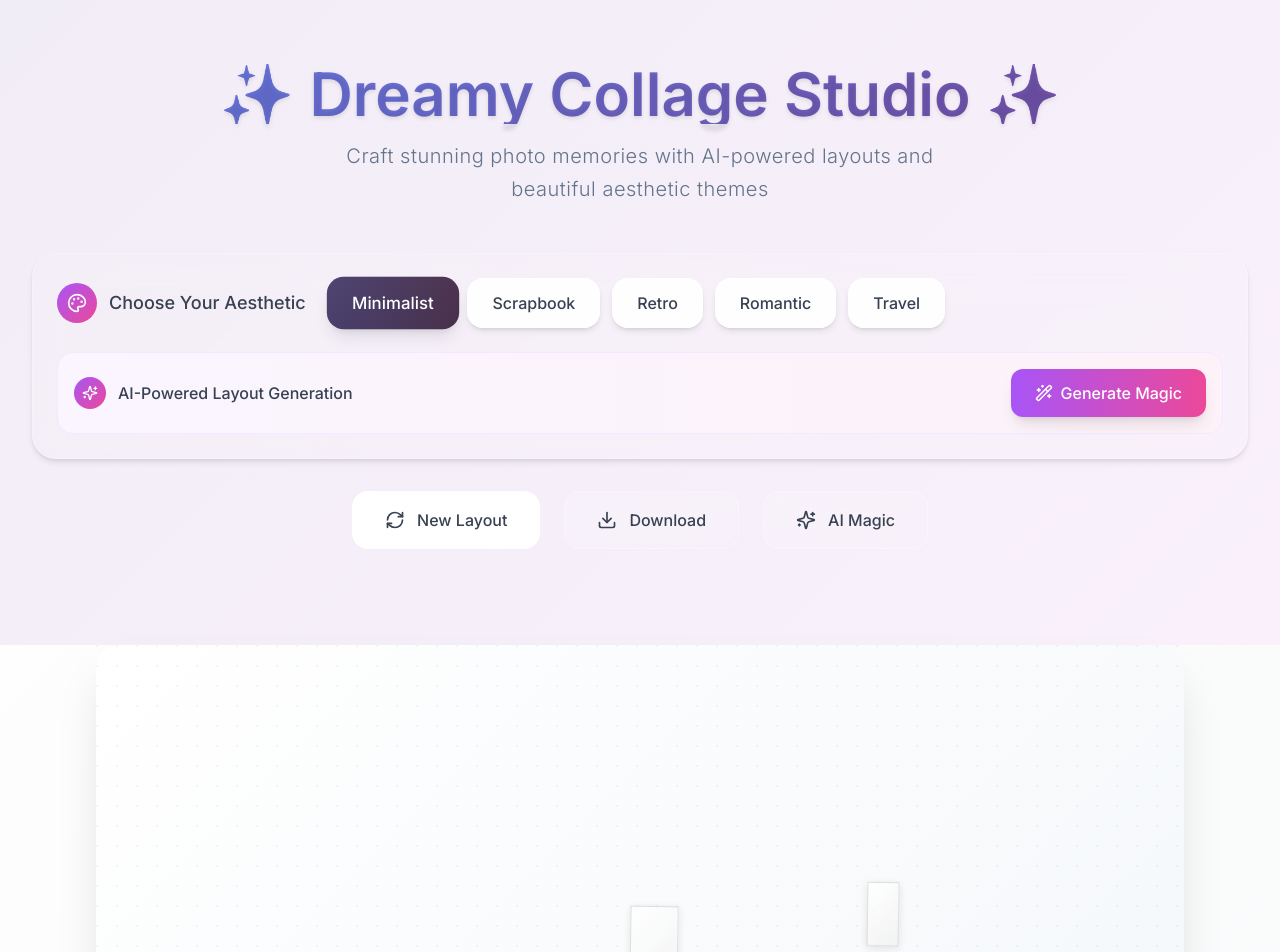
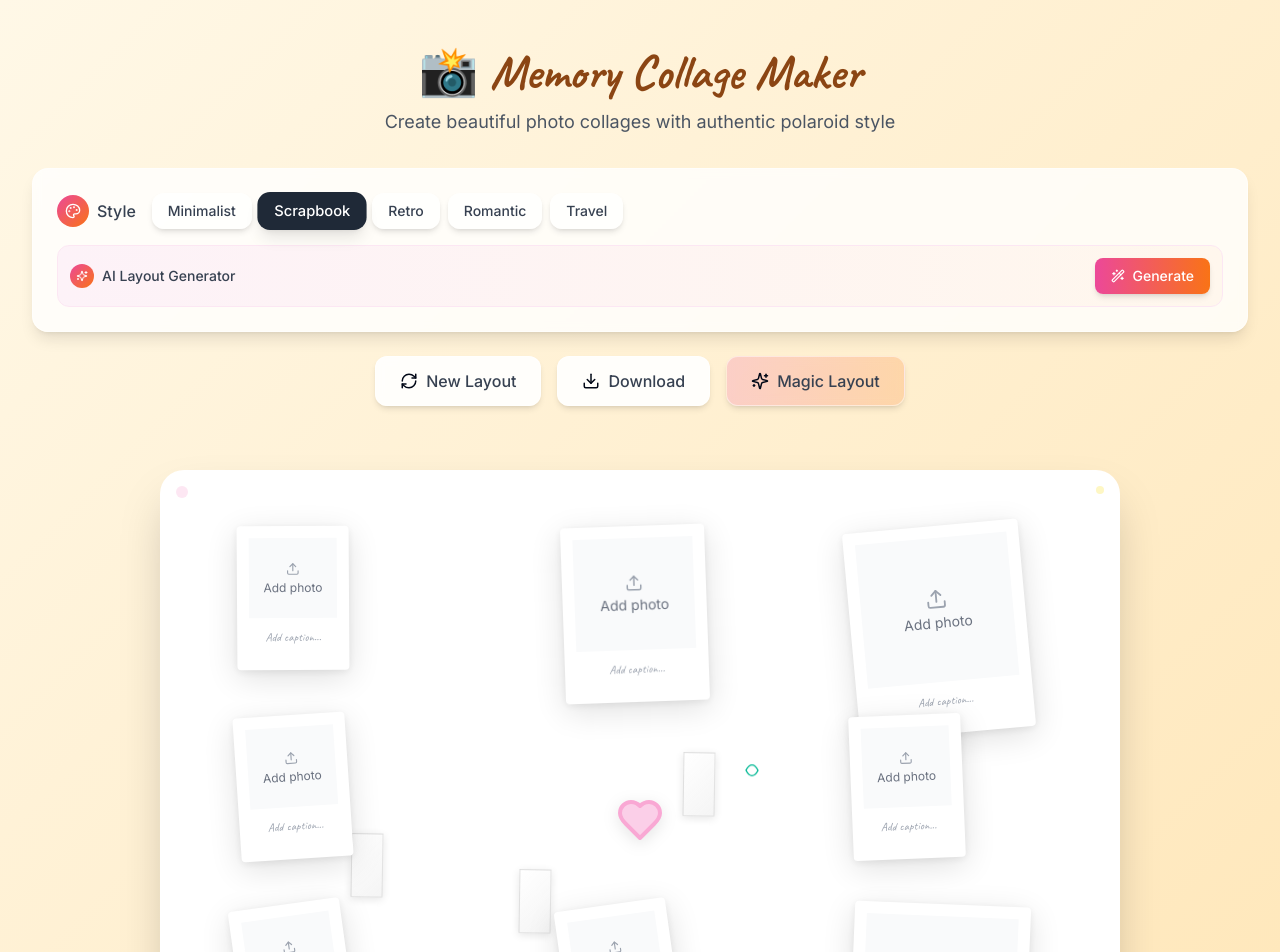
Before and after one commit to Aloktonova/dreamy-photo-frames, a React (Vite) app: page / in a window 1280 px wide. Shown: the top 952 px of the page. Built offline with nearby package versions, Linux system fonts and the light colour scheme.

Commit message:
Refactor: Implement collage style
Implement a collage style based on the provided image examples.

```diff
--- a/src/components/AILayoutGenerator.tsx
+++ b/src/components/AILayoutGenerator.tsx
@@ -1,7 +1,30 @@
-
 import { LayoutConfig } from '@/types/styles';
 
 class AILayoutGenerator {
+  private getCollagePosition(index: number, total: number): { top: string; left: string } {
+    // Create a 3x3 grid-like layout similar to reference images
+    const positions = [
+      { top: '8%', left: '8%' },    // top-left
+      { top: '8%', left: '42%' },   // top-center
+      { top: '8%', left: '72%' },   // top-right
+      { top: '35%', left: '8%' },   // mid-left
+      { top: '35%', left: '72%' },  // mid-right (skip center for heart)
+      { top: '62%', left: '8%' },   // bottom-left
+      { top: '62%', left: '42%' },  // bottom-center
+      { top: '62%', left: '72%' },  // bottom-right
+      { top: '20%', left: '25%' },  // additional scattered positions
+    ];
+
+    if (index < positions.length) {
+      return positions[index];
+    }
+
+    // Fallback to random positions
+    const top = Math.random() * 70 + 10;
+    const left = Math.random() * 70 + 10;
+    return { top: `${top}%`, left: `${left}%` };
+  }
+
   private getRandomPosition(): { top: string; left: string } {
     const top = Math.random() * 70 + 5; // 5% to 75%
     const left = Math.random() * 80 + 5; // 5% to 85%
@@ -12,12 +35,12 @@ class AILayoutGenerator {
   }
 
   private getRandomRotation(): number {
-    return Math.random() * 10 - 5; // -5 to 5 degrees
+    return Math.random() * 16 - 8; // -8 to 8 degrees for more natural look
   }
 
-  private getRandomSize(): 'small' | 'medium' | 'large' {
+  private getCollageSize(): 'small' | 'medium' | 'large' {
     const sizes: Array<'small' | 'medium' | 'large'> = ['small', 'medium', 'large'];
-    const weights = [0.3, 0.5, 0.2]; // More medium sizes
+    const weights = [0.4, 0.4, 0.2]; // More varied sizes
     const random = Math.random();
     let sum = 0;
 
@@ -33,23 +56,14 @@ class AILayoutGenerator {
     return types[Math.floor(Math.random() * types.length)];
   }
 
-  generateLayout(frameCount: number = 6, decorativeCount: number = 8): LayoutConfig {
+  generateCollageLayout(frameCount: number = 8): LayoutConfig {
     const frames = [];
     const decorativeElements = [];
 
-    // Generate frames with some spacing logic
-    const usedAreas: Array<{ top: number; left: number; size: string }> = [];
-
+    // Generate frames in a more organized collage style
     for (let i = 0; i < frameCount; i++) {
-      let position;
-      let attempts = 0;
-
-      do {
-        position = this.getRandomPosition();
-        attempts++;
-      } while (attempts < 10 && this.hasOverlap(position, usedAreas));
-
-      const size = this.getRandomSize();
+      const position = this.getCollagePosition(i, frameCount);
+      const size = this.getCollageSize();
 
       frames.push({
         id: `frame${i + 1}`,
@@ -57,25 +71,24 @@ class AILayoutGenerator {
         position,
         size
       });
-
-      usedAreas.push({
-        top: parseFloat(position.top),
-        left: parseFloat(position.left),
-        size
-      });
     }
 
-    // Generate decorative elements
-    for (let i = 0; i < decorativeCount; i++) {
+    // Generate fewer, more strategic decorative elements
+    for (let i = 0; i < 6; i++) {
       decorativeElements.push({
         type: this.getRandomDecorativeType(),
         position: this.getRandomPosition(),
-        rotation: Math.random() * 90 - 45, // -45 to 45 degrees
-        size: this.getRandomSize()
+        rotation: Math.random() * 60 - 30, // -30 to 30 degrees
+        size: 'small' as const
       });
     }
 
     return { frames, decorativeElements };
+  }
+
+  // Keep the original method for backward compatibility
+  generateLayout(frameCount: number = 6, decorativeCount: number = 8): LayoutConfig {
+    return this.generateCollageLayout(frameCount);
   }
 
   private hasOverlap(
@@ -89,7 +102,7 @@ class AILayoutGenerator {
       const distance = Math.sqrt(
         Math.pow(newTop - area.top, 2) + Math.pow(newLeft - area.left, 2)
       );
-      return distance < 15; // Minimum distance between frames
+      return distance < 12; // Reduced minimum distance for tighter collage feel
     });
   }
 }
--- a/src/components/PhotoCollage.tsx
+++ b/src/components/PhotoCollage.tsx
@@ -3,15 +3,15 @@ import React, { useState } from 'react';
 import PhotoFrame from './PhotoFrame';
 import DecorativeElement from './DecorativeElement';
 import StyleManager from './StyleManager';
-import { Download, RefreshCw, Sparkles } from 'lucide-react';
+import { Download, RefreshCw, Sparkles, Heart } from 'lucide-react';
 import { themes } from '@/data/themes';
 import { Theme } from '@/types/styles';
 import { aiLayoutGenerator } from './AILayoutGenerator';
 
 const PhotoCollage = () => {
   const [photos, setPhotos] = useState<{[key: string]: { file?: File, caption: string }}>({});
-  const [currentTheme, setCurrentTheme] = useState<Theme>(themes[0]);
-  const [layout, setLayout] = useState(() => aiLayoutGenerator.generateLayout());
+  const [currentTheme, setCurrentTheme] = useState<Theme>(themes[1]); // Start with scrapbook theme
+  const [layout, setLayout] = useState(() => aiLayoutGenerator.generateCollageLayout());
 
   const handleImageUpload = (frameId: string, file: File) => {
     setPhotos(prev => ({
@@ -28,7 +28,7 @@ const PhotoCollage = () => {
   };
 
   const generateNewLayout = () => {
-    const newLayout = aiLayoutGenerator.generateLayout();
+    const newLayout = aiLayoutGenerator.generateCollageLayout();
     setLayout(newLayout);
     setPhotos({});
   };
@@ -42,21 +42,20 @@ const PhotoCollage = () => {
       className="min-h-screen"
       style={{ background: currentTheme.colors.background }}
     >
-      {/* Modern Hero Header */}
+      {/* Header */}
       <div className="relative overflow-hidden">
-        <div className="absolute inset-0 hero-gradient opacity-10"></div>
-        <div className="relative max-w-7xl mx-auto px-8 pt-16 pb-12">
-          <div className="text-center mb-12">
-            <h1 className={`text-6xl ${currentTheme.fonts.heading} modern-title font-bold mb-4`}>
-              ✨ Dreamy Collage Studio ✨
+        <div className="relative max-w-7xl mx-auto px-8 pt-12 pb-8">
+          <div className="text-center mb-8">
+            <h1 className={`text-5xl ${currentTheme.fonts.heading} font-bold mb-3`} style={{ color: currentTheme.colors.primary }}>
+              📸 Memory Collage Maker
             </h1>
-            <p className="text-xl elegant-subtitle max-w-2xl mx-auto leading-relaxed">
-              Craft stunning photo memories with AI-powered layouts and beautiful aesthetic themes
+            <p className="text-lg text-gray-600 max-w-xl mx-auto">
+              Create beautiful photo collages with authentic polaroid style
             </p>
           </div>
 
-          {/* Enhanced Style Manager */}
-          <div className="glass-morphism rounded-3xl p-6 mb-8 modern-shadow">
+          {/* Style Manager */}
+          <div className="bg-white/80 backdrop-blur-sm rounded-2xl p-6 mb-6 shadow-lg border border-white/50">
             <StyleManager
               currentTheme={currentTheme}
               onThemeChange={handleThemeChange}
@@ -64,44 +63,47 @@ const PhotoCollage = () => {
             />
           </div>
 
-          {/* Modern Action Buttons */}
-          <div className="flex justify-center gap-6 mb-12">
+          {/* Action Buttons */}
+          <div className="flex justify-center gap-4 mb-8">
             <button
               onClick={generateNewLayout}
-              className="modern-button flex items-center gap-3 px-8 py-4 rounded-2xl text-gray-700 hover:scale-105 transition-all duration-300"
-              style={{ backgroundColor: currentTheme.colors.cardBackground }}
+              className="flex items-center gap-2 px-6 py-3 bg-white/90 backdrop-blur-sm rounded-xl shadow-md hover:shadow-lg transition-all duration-300 hover:scale-105 border border-white/50"
             >
-              <RefreshCw size={20} />
-              <span className="font-medium">New Layout</span>
+              <RefreshCw size={18} />
+              <span className="font-medium text-gray-700">New Layout</span>
             </button>
 
-            <button className="modern-button flex items-center gap-3 px-8 py-4 rounded-2xl text-gray-700 hover:scale-105 transition-all duration-300">
-              <Download size={20} />
-              <span className="font-medium">Download</span>
+            <button className="flex items-center gap-2 px-6 py-3 bg-white/90 backdrop-blur-sm rounded-xl shadow-md hover:shadow-lg transition-all duration-300 hover:scale-105 border border-white/50">
+              <Download size={18} />
+              <span className="font-medium text-gray-700">Download</span>
             </button>
 
-            <button className="modern-button flex items-center gap-3 px-8 py-4 rounded-2xl text-gray-700 hover:scale-105 transition-all duration-300 bg-gradient-to-r from-purple-500/20 to-pink-500/20">
-              <Sparkles size={20} />
-              <span className="font-medium">AI Magic</span>
+            <button className="flex items-center gap-2 px-6 py-3 bg-gradient-to-r from-pink-500/20 to-orange-500/20 backdrop-blur-sm rounded-xl shadow-md hover:shadow-lg transition-all duration-300 hover:scale-105 border border-white/50">
+              <Sparkles size={18} />
+              <span className="font-medium text-gray-700">Magic Layout</span>
             </button>
           </div>
         </div>
       </div>
 
-      {/* Enhanced Collage Area */}
-      <div className="max-w-6xl mx-auto px-8 pb-16">
+      {/* Main Collage Area */}
+      <div className="max-w-5xl mx-auto px-8 pb-16">
         <div
-          className="relative rounded-3xl luxury-shadow p-16 modern-gradient backdrop-blur-sm"
+          className="relative rounded-3xl p-12 shadow-2xl"
           style={{
-            height: '800px',
-            backgroundColor: currentTheme.colors.cardBackground
+            height: '700px',
+            background: currentTheme.colors.cardBackground,
+            boxShadow: '0 25px 50px -12px rgba(0, 0, 0, 0.25)'
           }}
         >
-          {/* Subtle pattern overlay */}
-          <div className="absolute inset-0 opacity-5" style={{
-            backgroundImage: `radial-gradient(circle at 1px 1px, ${currentTheme.colors.primary} 1px, transparent 0)`,
-            backgroundSize: '20px 20px'
-          }}></div>
+          {/* Central decorative heart (like in reference images) */}
+          <div className="absolute top-1/2 left-1/2 transform -translate-x-1/2 -translate-y-1/2 z-10">
+            <Heart
+              size={48}
+              className="text-pink-300 fill-pink-200"
+              style={{ filter: 'drop-shadow(0 4px 8px rgba(0,0,0,0.1))' }}
+            />
+          </div>
 
           {/* Decorative elements */}
           {layout.decorativeElements.map((element, index) => (
@@ -130,21 +132,19 @@ const PhotoCollage = () => {
             />
           ))}
 
-          {/* Enhanced watermark */}
-          <div className={`absolute bottom-6 right-8 ${currentTheme.fonts.caption} text-gray-400 text-sm font-light tracking-wide`}>
-            Crafted with ♡ in Collage Studio
-          </div>
+          {/* Subtle corner decorations */}
+          <div className="absolute top-4 left-4 w-3 h-3 bg-pink-200 rounded-full opacity-50"></div>
+          <div className="absolute top-4 right-4 w-2 h-2 bg-yellow-200 rounded-full opacity-50"></div>
+          <div className="absolute bottom-4 left-4 w-2 h-2 bg-blue-200 rounded-full opacity-50"></div>
+          <div className="absolute bottom-4 right-4 w-3 h-3 bg-green-200 rounded-full opacity-50"></div>
         </div>
       </div>
 
-      {/* Modern Tips Section */}
-      <div className="max-w-5xl mx-auto px-8 pb-16">
-        <div className="glass-morphism rounded-3xl p-8 text-center modern-shadow">
-          <h3 className={`${currentTheme.fonts.heading} text-2xl font-semibold mb-4`} style={{ color: currentTheme.colors.primary }}>
-            💡 Pro Tips
-          </h3>
-          <p className={`${currentTheme.fonts.caption} text-gray-600 text-lg leading-relaxed`}>
-            Choose your perfect aesthetic theme • Click "AI Magic" for instant layouts • Upload photos and add captions • Download your masterpiece
+      {/* Tips */}
+      <div className="max-w-4xl mx-auto px-8 pb-16">
+        <div className="bg-white/60 backdrop-blur-sm rounded-2xl p-6 text-center shadow-lg border border-white/50">
+          <p className={`${currentTheme.fonts.caption} text-gray-700 text-lg`}>
+            💡 Click on frames to add photos • Add captions by clicking below images • Try different themes for various moods
           </p>
         </div>
       </div>
--- a/src/components/PhotoFrame.tsx
+++ b/src/components/PhotoFrame.tsx
@@ -33,15 +33,15 @@ const PhotoFrame = ({
   const [imageLoaded, setImageLoaded] = useState(false);
 
   const sizeClasses = {
-    small: 'w-32 h-40',
-    medium: 'w-40 h-48',
-    large: 'w-48 h-56'
+    small: 'w-28 h-36',
+    medium: 'w-36 h-44',
+    large: 'w-44 h-52'
   };
 
   const photoAreaSizes = {
-    small: 'h-24',
-    medium: 'h-32',
-    large: 'h-40'
+    small: 'h-20',
+    medium: 'h-28',
+    large: 'h-36'
   };
 
   const handleFileChange = (event: React.ChangeEvent<HTMLInputElement>) => {
@@ -78,44 +78,51 @@ const PhotoFrame = ({
 
   return (
     <div
-      className={`absolute ${sizeClasses[size]} polaroid-frame group cursor-pointer z-10 transition-all duration-300`}
+      className={`absolute ${sizeClasses[size]} group cursor-pointer z-10 transition-all duration-500 hover:z-20`}
       style={{
-        '--rotation': `${rotation}deg`,
         top: position.top,
         left: position.left,
+        transform: `rotate(${rotation}deg)`,
+        transformOrigin: 'center center'
+      }}
+    >
+      {/* Authentic polaroid frame */}
+      <div
+        className="w-full h-full bg-white rounded-sm shadow-lg hover:shadow-2xl transition-all duration-500 hover:scale-110 p-3 pb-8"
+        style={{
+          boxShadow: '0 8px 32px rgba(0, 0, 0, 0.12), 0 2px 8px rgba(0, 0, 0, 0.08)',
           backgroundColor: theme?.colors.cardBackground || '#FFFFFF'
-      } as React.CSSProperties}
+        }}
       >
-      {/* Photo area with fixed dimensions */}
-      <div className={`relative w-full ${photoAreaSizes[size]} bg-gray-100 overflow-hidden rounded-sm`}>
+        {/* Photo area */}
+        <div className={`relative w-full ${photoAreaSizes[size]} bg-gray-50 overflow-hidden mb-2`}>
           {imageSrc ? (
             <>
               <div className={`w-full h-full bg-gray-200 flex items-center justify-center ${!imageLoaded ? 'animate-pulse' : ''}`}>
                 <img
                   src={imageSrc}
-                alt="Uploaded photo"
-                className={`w-full h-full object-cover transition-opacity duration-300 ${imageLoaded ? 'opacity-100' : 'opacity-0'}`}
+                  alt="Polaroid photo"
+                  className={`w-full h-full object-cover transition-opacity duration-500 ${imageLoaded ? 'opacity-100' : 'opacity-0'}`}
                   onLoad={handleImageLoad}
-                style={{ maxWidth: '100%', maxHeight: '100%' }}
                 />
                 {!imageLoaded && (
-                <div className="absolute inset-0 flex items-center justify-center">
-                  <div className="w-6 h-6 border-2 border-gray-400 border-t-transparent rounded-full animate-spin"></div>
+                  <div className="absolute inset-0 flex items-center justify-center bg-gray-100">
+                    <div className="w-4 h-4 border-2 border-gray-400 border-t-transparent rounded-full animate-spin"></div>
                   </div>
                 )}
               </div>
               <button
                 onClick={removeImage}
-              className="absolute top-1 right-1 bg-white/90 backdrop-blur-sm rounded-full p-1 opacity-0 group-hover:opacity-100 transition-all duration-200 shadow-md hover:bg-white hover:scale-110"
+                className="absolute -top-2 -right-2 bg-red-500 text-white rounded-full p-1 opacity-0 group-hover:opacity-100 transition-all duration-300 shadow-lg hover:bg-red-600 hover:scale-110"
               >
-              <X size={12} className="text-gray-600" />
+                <X size={10} />
               </button>
             </>
           ) : (
-          <label className="flex flex-col items-center justify-center w-full h-full cursor-pointer hover:bg-gray-50 transition-all duration-200 rounded-sm">
-            <Upload size={size === 'small' ? 16 : size === 'medium' ? 20 : 24} className="text-gray-400 mb-1" />
-            <span className={`${size === 'small' ? 'text-xs' : 'text-sm'} text-gray-500 text-center px-2 leading-tight`}>
-              Click to add photo
+            <label className="flex flex-col items-center justify-center w-full h-full cursor-pointer hover:bg-gray-100 transition-colors duration-300">
+              <Upload size={size === 'small' ? 14 : size === 'medium' ? 18 : 22} className="text-gray-400 mb-1" />
+              <span className={`${size === 'small' ? 'text-xs' : 'text-sm'} text-gray-500 text-center px-1 leading-tight`}>
+                Add photo
               </span>
               <input
                 type="file"
@@ -127,8 +134,8 @@ const PhotoFrame = ({
           )}
         </div>
 
-      {/* Caption area with consistent spacing */}
-      <div className="mt-2 px-1 h-8 flex items-center">
+        {/* Caption area - authentic polaroid style */}
+        <div className="px-1 flex items-center justify-center min-h-[20px]">
           {isEditing ? (
             <input
               type="text"
@@ -136,7 +143,7 @@ const PhotoFrame = ({
               onChange={(e) => setTempCaption(e.target.value)}
               onBlur={handleCaptionSubmit}
               onKeyPress={(e) => e.key === 'Enter' && handleCaptionSubmit()}
-            className={`w-full text-sm ${theme?.fonts.caption || 'font-handwritten'} bg-transparent border-none outline-none text-center leading-tight`}
+              className={`w-full text-xs ${theme?.fonts.caption || 'font-handwritten'} bg-transparent border-none outline-none text-center leading-tight`}
               style={{ color: theme?.colors.primary || '#374151' }}
               placeholder="Add caption..."
               autoFocus
@@ -144,7 +151,7 @@ const PhotoFrame = ({
           ) : (
             <p
               onClick={() => setIsEditing(true)}
-            className={`w-full text-sm ${theme?.fonts.caption || 'font-handwritten'} text-center cursor-text hover:bg-gray-50/50 rounded px-1 py-1 transition-colors duration-200 leading-tight ${!caption ? 'text-gray-400' : ''}`}
+              className={`w-full text-xs ${theme?.fonts.caption || 'font-handwritten'} text-center cursor-text hover:bg-gray-50 rounded px-1 py-1 transition-colors duration-200 leading-tight ${!caption ? 'text-gray-400' : ''}`}
               style={{ color: caption ? (theme?.colors.primary || '#374151') : '#9CA3AF' }}
             >
               {caption || "Add caption..."}
@@ -152,6 +159,7 @@ const PhotoFrame = ({
           )}
         </div>
       </div>
+    </div>
   );
 };
 
--- a/src/components/StyleManager.tsx
+++ b/src/components/StyleManager.tsx
@@ -12,56 +12,48 @@ interface StyleManagerProps {
 
 const StyleManager = ({ currentTheme, onThemeChange, onGenerateLayout }: StyleManagerProps) => {
   return (
-    <div className="space-y-6">
+    <div className="space-y-4">
       {/* Theme Selection */}
-      <div className="flex items-center gap-6">
-        <div className="flex items-center gap-3">
-          <div className="flex items-center justify-center w-10 h-10 rounded-full bg-gradient-to-br from-purple-500 to-pink-500">
-            <Palette size={20} className="text-white" />
+      <div className="flex items-center gap-4 flex-wrap">
+        <div className="flex items-center gap-2">
+          <div className="flex items-center justify-center w-8 h-8 rounded-full bg-gradient-to-br from-pink-500 to-orange-500">
+            <Palette size={16} className="text-white" />
           </div>
-          <span className="font-medium text-lg text-gray-700">Choose Your Aesthetic</span>
+          <span className="font-medium text-gray-700">Style</span>
         </div>
 
-        <div className="flex gap-3 flex-wrap">
+        <div className="flex gap-2 flex-wrap">
           {themes.map((theme) => (
             <button
               key={theme.id}
               onClick={() => onThemeChange(theme)}
-              className={`relative px-6 py-3 rounded-2xl font-medium transition-all duration-300 transform hover:scale-105 ${
+              className={`px-4 py-2 rounded-xl font-medium transition-all duration-300 text-sm ${
                 currentTheme.id === theme.id
-                  ? 'bg-gradient-to-r from-gray-800 to-gray-700 text-white shadow-lg scale-105'
-                  : 'bg-white/80 text-gray-700 hover:bg-white shadow-md backdrop-blur-sm border border-white/50'
+                  ? 'bg-gray-800 text-white shadow-lg scale-105'
+                  : 'bg-white/70 text-gray-700 hover:bg-white shadow-md hover:scale-105'
               }`}
-              style={{
-                background: currentTheme.id === theme.id
-                  ? 'linear-gradient(135deg, #374151 0%, #1f2937 100%)'
-                  : 'rgba(255, 255, 255, 0.9)'
-              }}
             >
-              <span className="relative z-10">{theme.name}</span>
-              {currentTheme.id === theme.id && (
-                <div className="absolute inset-0 bg-gradient-to-r from-purple-500/20 to-pink-500/20 rounded-2xl"></div>
-              )}
+              {theme.name}
             </button>
           ))}
         </div>
       </div>
 
       {/* AI Generator */}
-      <div className="flex items-center justify-between p-4 bg-gradient-to-r from-purple-50 to-pink-50 rounded-2xl border border-purple-100">
-        <div className="flex items-center gap-3">
-          <div className="flex items-center justify-center w-8 h-8 rounded-full bg-gradient-to-br from-purple-500 to-pink-500">
-            <Sparkles size={16} className="text-white" />
+      <div className="flex items-center justify-between p-3 bg-gradient-to-r from-pink-50 to-orange-50 rounded-xl border border-pink-100">
+        <div className="flex items-center gap-2">
+          <div className="flex items-center justify-center w-6 h-6 rounded-full bg-gradient-to-br from-pink-500 to-orange-500">
+            <Sparkles size={12} className="text-white" />
           </div>
-          <span className="font-medium text-gray-700">AI-Powered Layout Generation</span>
+          <span className="font-medium text-gray-700 text-sm">AI Layout Generator</span>
         </div>
 
         <button
           onClick={onGenerateLayout}
-          className="flex items-center gap-2 bg-gradient-to-r from-purple-500 to-pink-500 text-white px-6 py-3 rounded-xl shadow-lg hover:shadow-xl transition-all duration-300 hover:scale-105 font-medium"
+          className="flex items-center gap-2 bg-gradient-to-r from-pink-500 to-orange-500 text-white px-4 py-2 rounded-lg shadow-md hover:shadow-lg transition-all duration-300 hover:scale-105 font-medium text-sm"
         >
-          <Wand2 size={18} />
-          <span>Generate Magic</span>
+          <Wand2 size={14} />
+          <span>Generate</span>
         </button>
       </div>
     </div>
```
Lines whose indentation alone changed are shown as unchanged.
